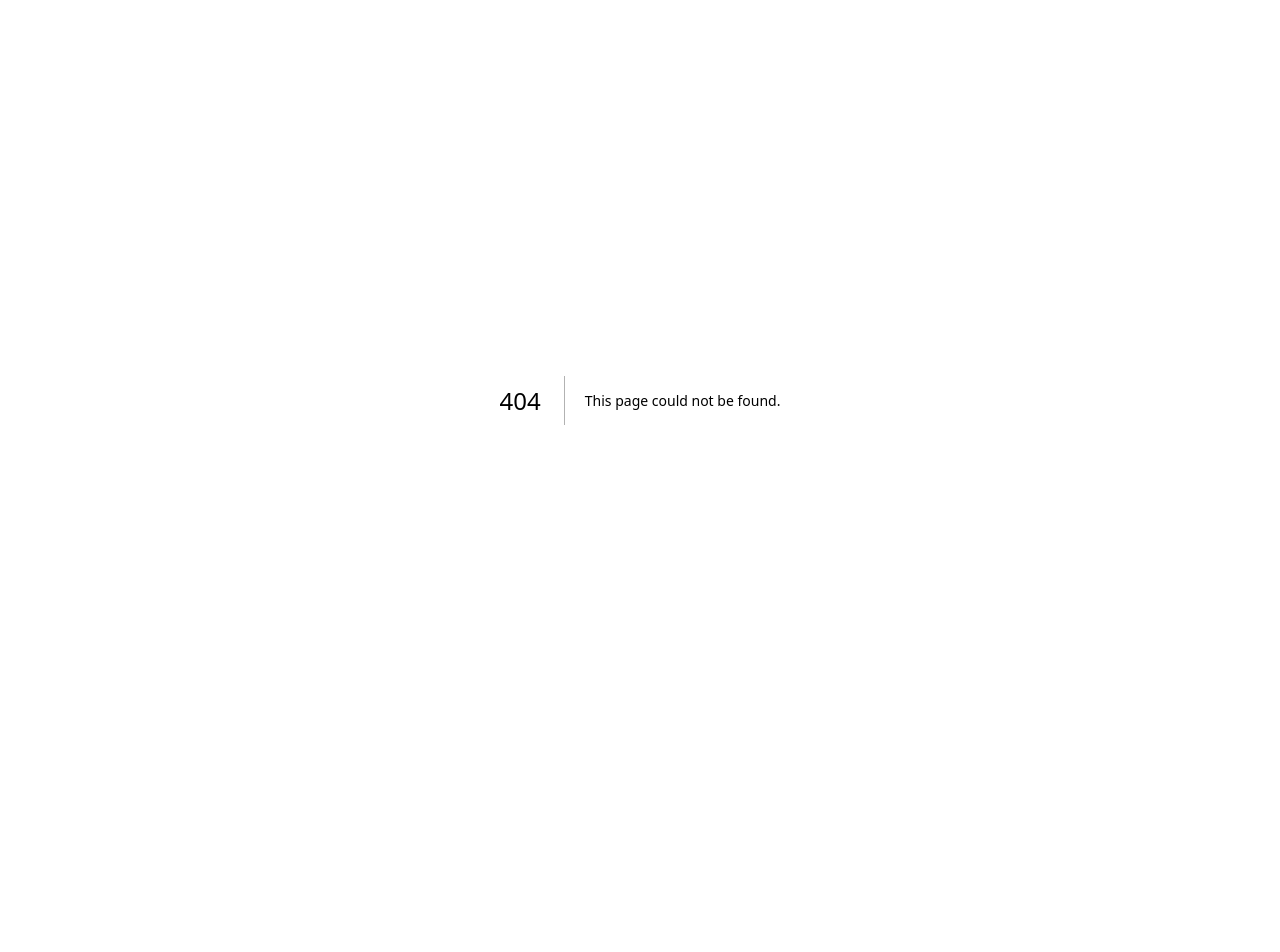
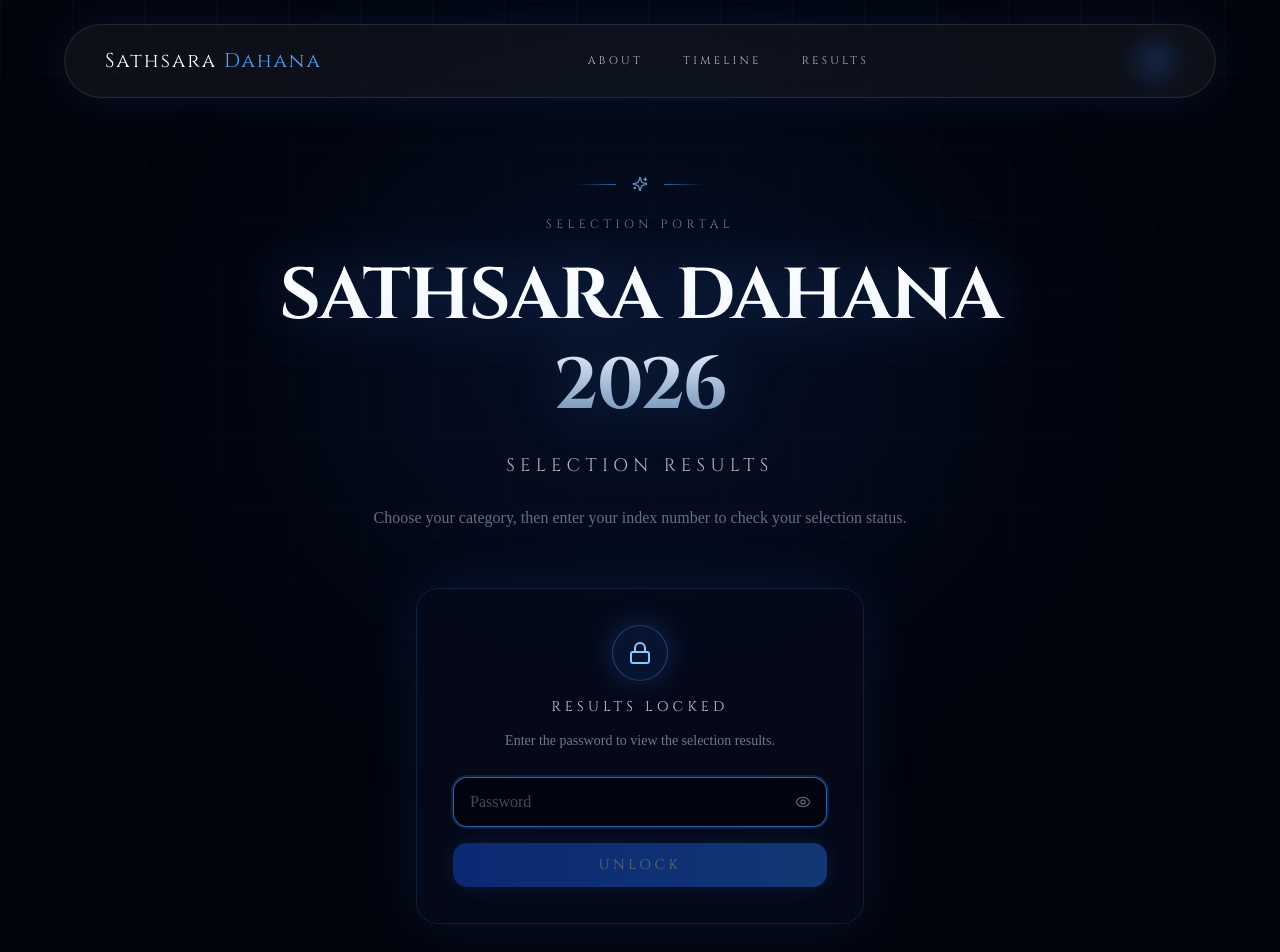
Before and after one commit to Niduka292/sathsara-dahana, a Next.js app: page /results/unlock in a window 1280 px wide. Before the commit this address had no page. Shown: the top 952 px of the page. Before the commit the page ends 800 px from the top, so only its background shows below. Built offline with nearby package versions, Linux system fonts and the light colour scheme.

Commit message:
add password

```diff
--- /dev/null
+++ b/src/app/(public)/results/unlock/page.tsx
@@ -0,0 +1,26 @@
+import type { Metadata } from "next";
+import ResultsHero from "@/src/components/results/ResultsHero";
+import ResultsPasswordGate from "@/src/components/results/ResultsPasswordGate";
+import VortexBackground from "@/src/components/ui/VortexBackground";
+
+export const metadata: Metadata = {
+  title: "Selection Results | Sathsara Dahana 2026",
+  description: "Check the Sathsara Dahana 2026 Dancing, Singing, and Instrumental selection results.",
+  robots: { index: false },
+};
+
+// Shown in place of /results (via middleware) until the correct password is entered
+export default function ResultsUnlockPage() {
+  return (
+    <section className="relative min-h-screen overflow-hidden bg-[#02040d] px-5 pb-24 pt-36 sm:px-6 sm:pb-32 sm:pt-44">
+      <VortexBackground />
+      <div aria-hidden="true" className="pointer-events-none absolute left-1/2 top-28 h-[32rem] w-[42rem] max-w-[95vw] -translate-x-1/2 rounded-full bg-blue-500/[0.08] blur-[120px]" />
+      <div aria-hidden="true" className="pointer-events-none absolute inset-0 bg-[linear-gradient(rgba(255,255,255,0.018)_1px,transparent_1px),linear-gradient(90deg,rgba(255,255,255,0.018)_1px,transparent_1px)] bg-[size:72px_72px] [mask-image:linear-gradient(to_bottom,black,transparent_75%)]" />
+
+      <div className="relative z-10 mx-auto max-w-7xl">
+        <ResultsHero />
+        <ResultsPasswordGate />
+      </div>
+    </section>
+  );
+}
--- /dev/null
+++ b/src/app/api/results/unlock/route.ts
@@ -0,0 +1,31 @@
+import { NextResponse } from "next/server";
+import {
+  RESULTS_ACCESS_COOKIE,
+  RESULTS_ACCESS_MAX_AGE,
+  RESULTS_PASSWORD,
+  getResultsAccessToken,
+} from "@/src/lib/resultsAccess";
+
+export const dynamic = "force-dynamic";
+
+export async function POST(request: Request) {
+  const body = (await request.json().catch(() => null)) as { password?: unknown } | null;
+  const password = typeof body?.password === "string" ? body.password : "";
+
+  if (password !== RESULTS_PASSWORD) {
+    return NextResponse.json(
+      { ok: false, message: "Incorrect password. Please try again." },
+      { status: 401, headers: { "Cache-Control": "no-store" } },
+    );
+  }
+
+  const response = NextResponse.json({ ok: true }, { headers: { "Cache-Control": "no-store" } });
+  response.cookies.set(RESULTS_ACCESS_COOKIE, await getResultsAccessToken(), {
+    httpOnly: true,
+    sameSite: "lax",
+    secure: process.env.NODE_ENV === "production",
+    path: "/",
+    maxAge: RESULTS_ACCESS_MAX_AGE,
+  });
+  return response;
+}
--- /dev/null
+++ b/src/components/results/ResultsPasswordGate.tsx
@@ -0,0 +1,99 @@
+"use client";
+
+import { FormEvent, useState } from "react";
+import { motion } from "framer-motion";
+import { Eye, EyeOff, Lock } from "lucide-react";
+
+export default function ResultsPasswordGate() {
+  const [password, setPassword] = useState("");
+  const [showPassword, setShowPassword] = useState(false);
+  const [error, setError] = useState("");
+  const [submitting, setSubmitting] = useState(false);
+
+  async function handleSubmit(event: FormEvent<HTMLFormElement>) {
+    event.preventDefault();
+    if (!password || submitting) return;
+
+    setSubmitting(true);
+    setError("");
+    try {
+      const response = await fetch("/api/results/unlock", {
+        method: "POST",
+        headers: { "Content-Type": "application/json" },
+        body: JSON.stringify({ password }),
+      });
+      if (response.ok) {
+        // Full reload so the server lets the unlocked request through
+        window.location.href = "/results";
+        return;
+      }
+      const data = (await response.json().catch(() => null)) as { message?: string } | null;
+      setError(data?.message ?? "Incorrect password. Please try again.");
+    } catch {
+      setError("Something went wrong. Please check your connection and try again.");
+    }
+    setSubmitting(false);
+  }
+
+  return (
+    <motion.div
+      initial={{ opacity: 0, y: 24 }}
+      animate={{ opacity: 1, y: 0 }}
+      transition={{ duration: 0.9, ease: [0.22, 1, 0.36, 1] }}
+      className="mx-auto mt-14 w-full max-w-md rounded-3xl border border-blue-400/15 bg-[#060b1d]/70 p-7 shadow-[0_0_60px_rgba(59,130,246,0.12)] backdrop-blur-md sm:p-9"
+    >
+      <div className="mb-6 flex flex-col items-center text-center">
+        <span className="mb-4 flex h-14 w-14 items-center justify-center rounded-full border border-blue-400/30 bg-blue-500/10 text-blue-300 shadow-[0_0_30px_rgba(59,130,246,0.25)]">
+          <Lock aria-hidden="true" className="h-6 w-6" />
+        </span>
+        <p className="font-cinzel text-sm uppercase tracking-[0.3em] text-white/80">Results Locked</p>
+        <p className="mt-3 text-sm leading-6 text-blue-100/50">Enter the password to view the selection results.</p>
+      </div>
+
+      <form onSubmit={handleSubmit} className="flex flex-col gap-4">
+        <label htmlFor="results-password" className="sr-only">
+          Password
+        </label>
+        <div className="relative">
+          <input
+            id="results-password"
+            type={showPassword ? "text" : "password"}
+            value={password}
+            onChange={(event) => {
+              setPassword(event.target.value);
+              setError("");
+            }}
+            autoComplete="current-password"
+            autoFocus
+            placeholder="Password"
+            aria-invalid={Boolean(error)}
+            aria-describedby={error ? "results-password-error" : undefined}
+            className="w-full rounded-xl border border-blue-400/20 bg-[#02040d]/80 px-4 py-3 pr-12 text-white placeholder:text-blue-100/30 outline-none transition-colors focus:border-blue-400/60 focus:ring-2 focus:ring-blue-500/20"
+          />
+          <button
+            type="button"
+            onClick={() => setShowPassword((shown) => !shown)}
+            aria-label={showPassword ? "Hide password" : "Show password"}
+            className="absolute right-3 top-1/2 -translate-y-1/2 rounded-md p-1 text-blue-100/40 transition-colors hover:text-blue-200"
+          >
+            {showPassword ? <EyeOff className="h-4 w-4" /> : <Eye className="h-4 w-4" />}
+          </button>
+        </div>
+
+        {error && (
+          <p id="results-password-error" role="alert" className="text-sm text-red-300/90">
+            {error}
+          </p>
+        )}
+
+        <button
+          type="submit"
+          disabled={!password || submitting}
+          className="rounded-xl bg-gradient-to-r from-blue-600 to-blue-500 px-4 py-3 font-cinzel text-sm uppercase tracking-[0.25em] text-white shadow-[0_0_24px_rgba(59,130,246,0.35)] transition-opacity hover:opacity-90 disabled:cursor-not-allowed disabled:opacity-40"
+        >
+          {submitting ? "Unlocking…" : "Unlock"}
+        </button>
+      </form>
+    </motion.div>
+  );
+}
--- /dev/null
+++ b/src/lib/resultsAccess.ts
@@ -0,0 +1,20 @@
+// Server-only: never import this from a client component, or the password ships to the browser.
+
+/** Password for the Results page. Set RESULTS_PASSWORD in the environment to override it. */
+export const RESULTS_PASSWORD = process.env.RESULTS_PASSWORD || "2026@123";
+
+export const RESULTS_ACCESS_COOKIE = "results_access";
+
+/** How long one unlock lasts (12 hours). */
+export const RESULTS_ACCESS_MAX_AGE = 60 * 60 * 12;
+
+/**
+ * Value stored in the access cookie: a SHA-256 hash of the password, so the password itself is
+ * never stored in the browser, and changing the password signs everyone out.
+ * Uses Web Crypto so it runs in both the middleware (edge) and route handlers (node).
+ */
+export async function getResultsAccessToken(): Promise<string> {
+  const data = new TextEncoder().encode(`sathsara-dahana-results:${RESULTS_PASSWORD}`);
+  const digest = await crypto.subtle.digest("SHA-256", data);
+  return Array.from(new Uint8Array(digest), (byte) => byte.toString(16).padStart(2, "0")).join("");
+}
--- /dev/null
+++ b/src/middleware.ts
@@ -0,0 +1,32 @@
+import { NextResponse, type NextRequest } from "next/server";
+import { RESULTS_ACCESS_COOKIE, getResultsAccessToken } from "@/src/lib/resultsAccess";
+
+const UNLOCK_PAGE = "/results/unlock";
+const UNLOCK_API = "/api/results/unlock";
+
+export async function middleware(request: NextRequest) {
+  const { pathname } = request.nextUrl;
+
+  if (pathname === UNLOCK_PAGE || pathname === UNLOCK_API) {
+    return NextResponse.next();
+  }
+
+  const cookie = request.cookies.get(RESULTS_ACCESS_COOKIE)?.value;
+  if (cookie && cookie === (await getResultsAccessToken())) {
+    return NextResponse.next();
+  }
+
+  if (pathname.startsWith("/api/")) {
+    return NextResponse.json(
+      { message: "Enter the results password to continue." },
+      { status: 401, headers: { "Cache-Control": "no-store" } },
+    );
+  }
+
+  // Show the password screen while keeping /results in the address bar
+  return NextResponse.rewrite(new URL(UNLOCK_PAGE, request.url));
+}
+
+export const config = {
+  matcher: ["/results", "/results/:path*", "/api/results", "/api/results/:path*"],
+};
```
